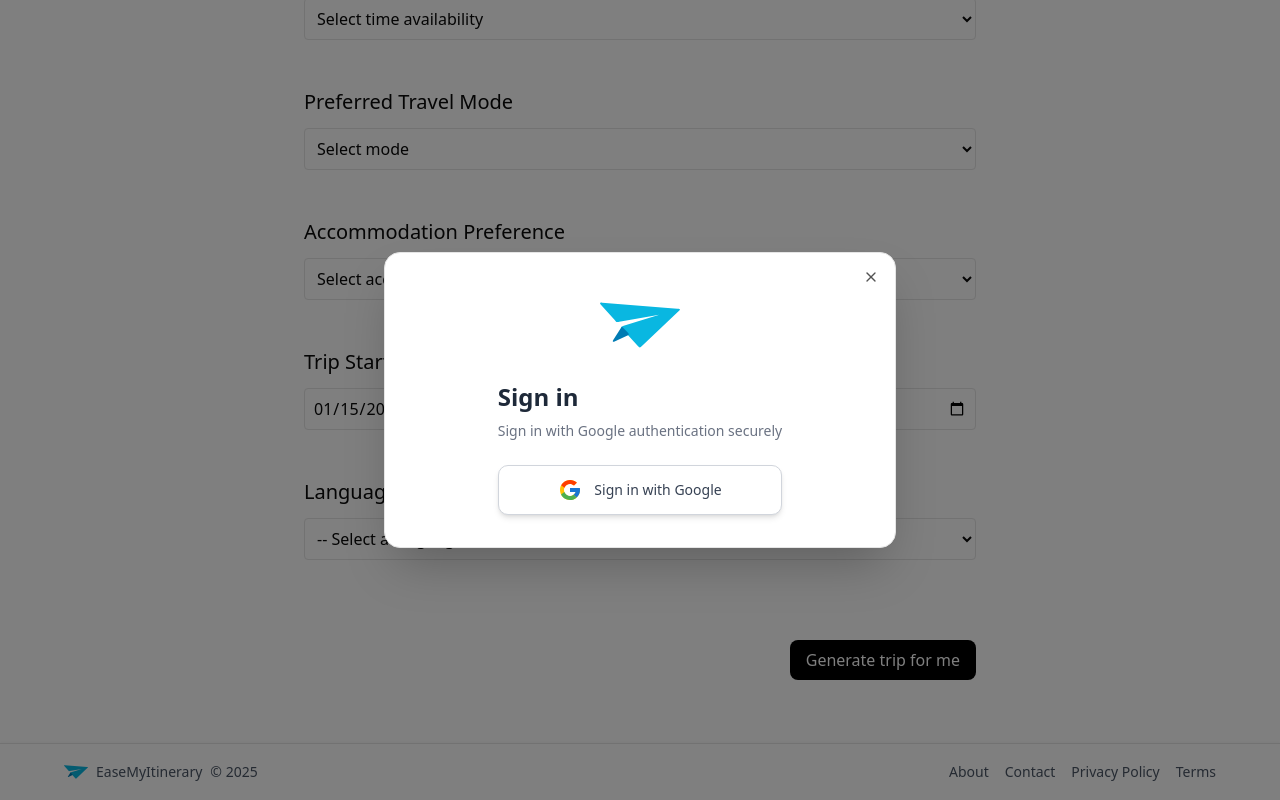
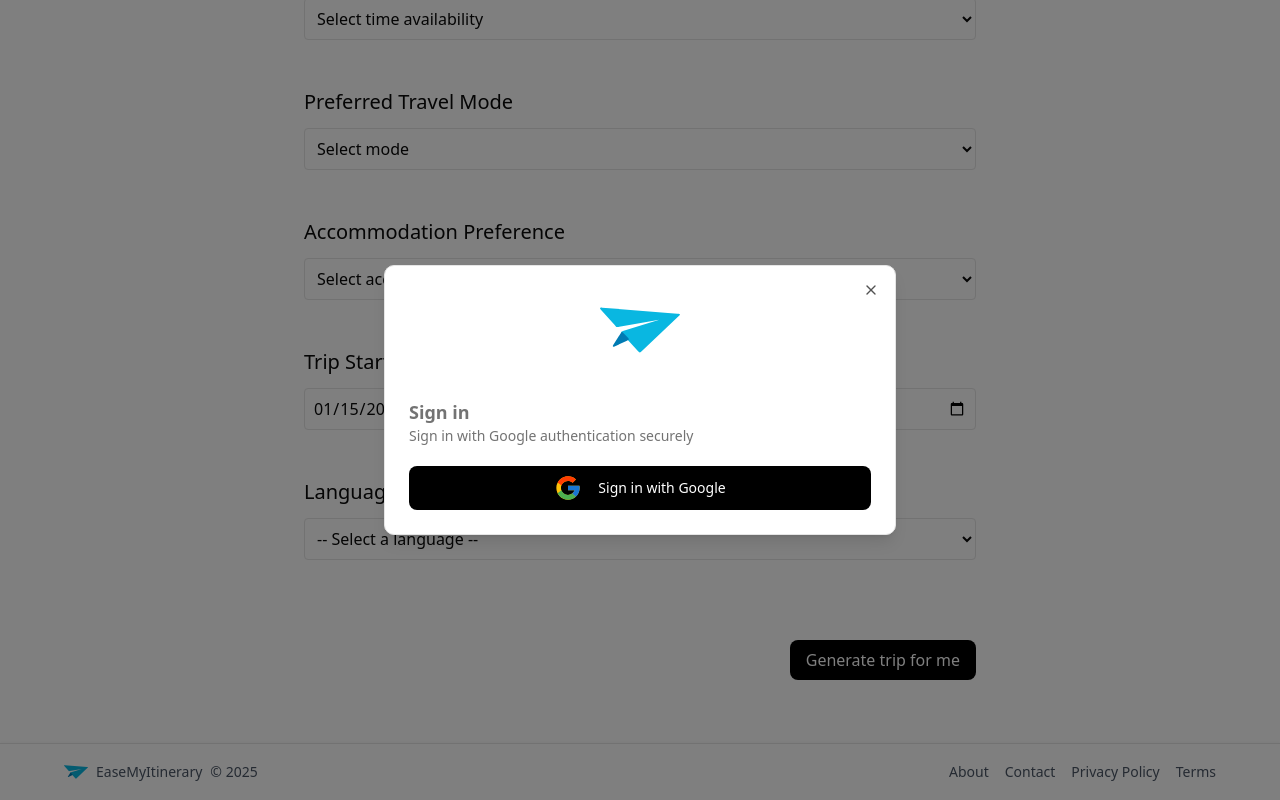
Before and after one commit to Vaiibhaav/EaseMyItinerary, a React (Vite) app: page /create-trip in a window 1280 px wide. Both pictures are taken after typing "Sample", "Sample", "Sample", "2020-01-15" into the empty fields and a click on the button "Generate trip for me". Shown: the part 914-1714 px from the top of the page. Built offline with nearby package versions, Linux system fonts and the light colour scheme; no server answers.

Commit message:
Updated Login

```diff
--- a/src/create-trip/index.jsx
+++ b/src/create-trip/index.jsx
@@ -303,26 +303,21 @@ function CreateTrip() {
 
 				{/* We removed inline itinerary rendering — the app now navigates to /view-trip/:id */}
 				<Dialog open={openDialog}>
-					<DialogContent className="max-w-md rounded-2xl shadow-2xl p-8 bg-white">
-						<DialogHeader className="flex flex-col items-center text-center">
+					<DialogContent>
+						<DialogHeader>
 							<DialogDescription>
 								<img
 									src="/logo.svg"
 									alt="logo"
 									className="w-20 h-20 mx-auto mb-4"
 								/>
-								<h2 className="font-bold text-2xl text-gray-800 mt-4">
-									Sign in
-								</h2>
-								<p className="text-gray-500 text-sm mt-2">
-									Sign in with Google authentication securely
-								</p>
-
+								<h2 className="font-bold text-lg mt-7">Sign in</h2>
+								<p>Sign in with Google authentication securely</p>
 								<Button
 									onClick={login}
-									className="w-full mt-6 flex gap-3 items-center justify-center px-6 py-3 rounded-lg border border-gray-300 bg-white text-gray-700 font-medium hover:bg-gray-50 shadow-md"
+									className="w-full mt-5 flex gap-4 items-center justify-center"
 								>
-									<FcGoogle className="h-6 w-6" />
+									<FcGoogle className="h-7 w-7" />
 									Sign in with Google
 								</Button>
 							</DialogDescription>
```
